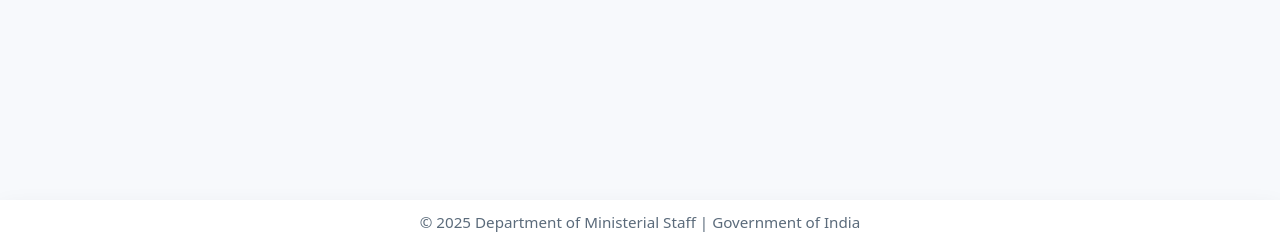
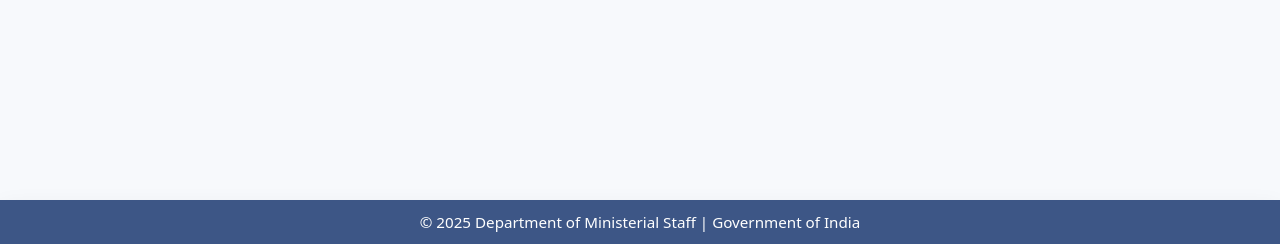
Before and after one commit to Shravan0406/pccit-doms, a Flask app: page / in a window 1280 px wide. Shown: the part 556-800 px from the top of the page. Run offline with Flask 3, Linux system fonts and the light colour scheme; data that the repository does not hold is empty; parts of the project's set-up code (start-up, migrations or seed data) failed here and were passed over.

Commit message:
Update style.css

```diff
--- a/static/style.css
+++ b/static/style.css
@@ -345,5 +345,5 @@ input[type="text"]:focus, input[type="email"]:focus, input[type="password"]:focu
 }
 
 
-footer { background: var(--white); box-shadow: var(--shadow); padding: 12px 16px; margin-top: auto; z-index: 9; }
-footer p { margin: 0; color: var(--muted); text-align: center; font-size: 0.95rem; }
+footer { background: #3d5686; box-shadow: var(--shadow); padding: 12px 16px; margin-top: auto; z-index: 9; }
+footer p { margin: 0; color: var(--white); text-align: center; font-size: 0.95rem; }
```
